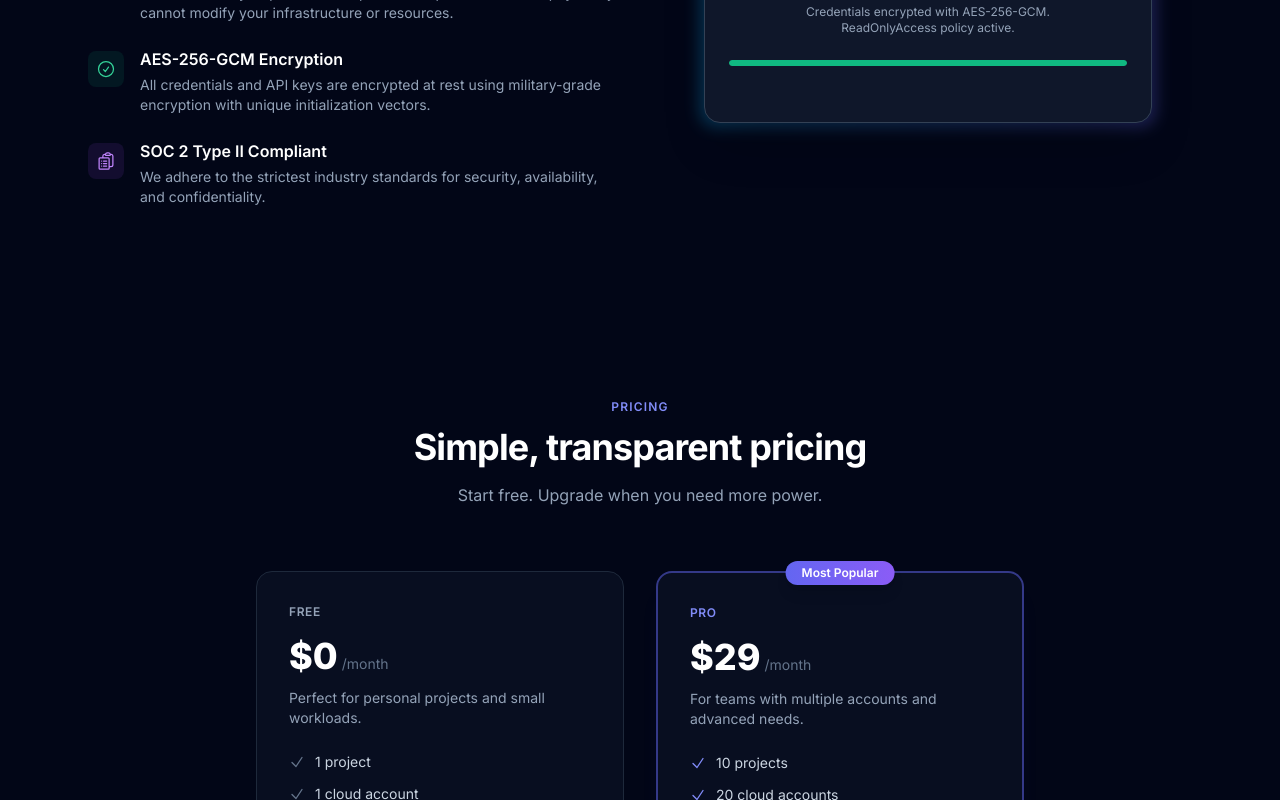
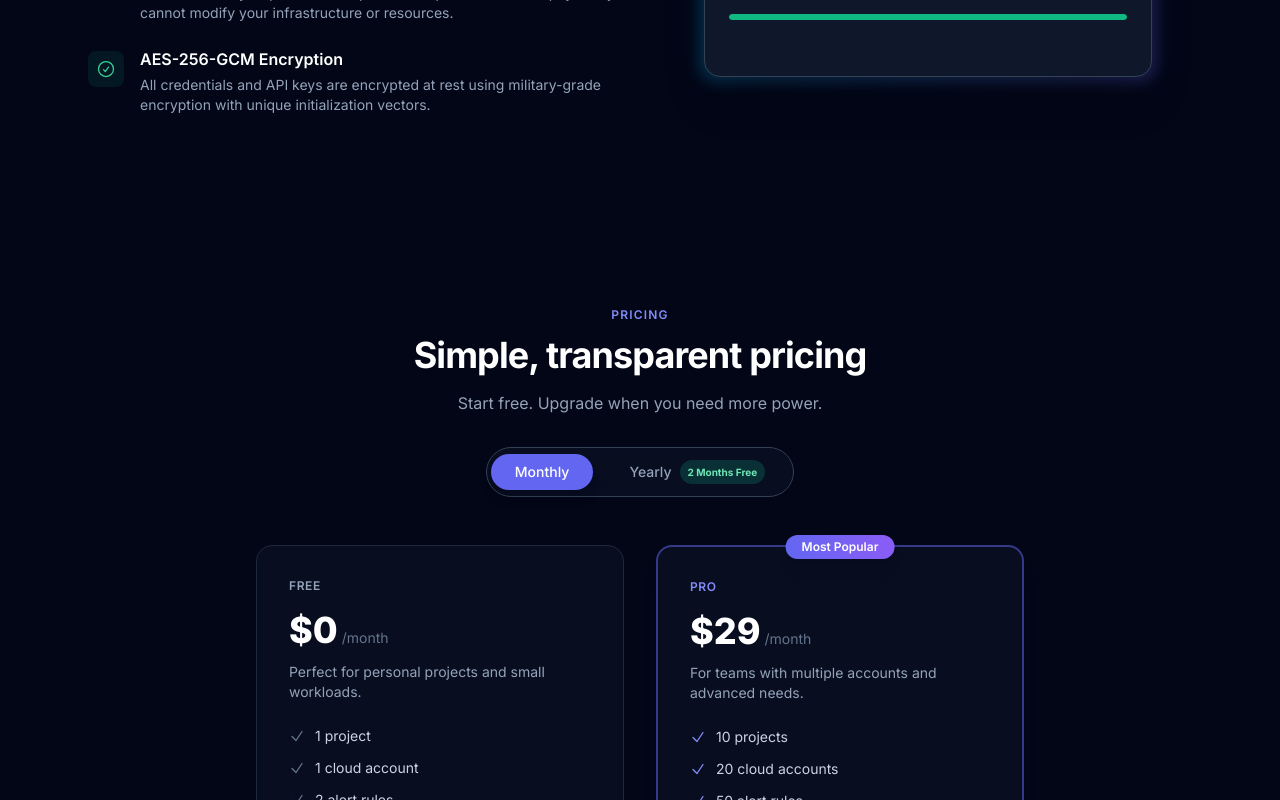
Before and after one commit to balajic1999/Server-Cost-Monitor, a Next.js app in the folder apps/web/: page / in a window 1280 px wide. Shown: the part 4680-5480 px from the top of the page. Built offline with nearby package versions, Linux system fonts and the light colour scheme; no server answers.

Commit message:
feat(web): add monthly/yearly pricing toggle to landing page

```diff
--- a/apps/web/app/page.tsx
+++ b/apps/web/app/page.tsx
@@ -1,10 +1,12 @@
 "use client";
 
 import Link from "next/link";
+import { useState } from "react";
 import { useAuth } from "../contexts/AuthContext";
 
 export default function LandingPage() {
   const { user } = useAuth();
+  const [isYearly, setIsYearly] = useState(false);
 
   return (
     <div className="min-h-screen bg-slate-950 text-white">
@@ -360,7 +362,7 @@ export default function LandingPage() {
               <div className="text-slate-300 space-y-4 leading-relaxed relative z-10">
                 <h3 className="text-xl font-bold text-white mb-2">Why I built CloudPulse</h3>
                 <p>
-                  "After receiving an unexpected $1,200 AWS bill for an idle side-project, I realized how broken cloud cost monitoring is for independent developers and small teams. The native tools are too complex, and enterprise solutions cost more than the infrastructure itself."
+                  "After receiving an unexpected $34,000 AWS bill for an idle side-project, I realized how broken cloud cost monitoring is for independent developers and small teams. The native tools are too complex, and enterprise solutions cost more than the infrastructure itself."
                 </p>
                 <p>
                   "I built CloudPulse to be the tool I wish I had: simple to set up, secure by default, and proactive about warning you before disaster strikes. We don't have a giant sales team or fancy corporate logos yet, but what we do have is a deep commitment to treating your AWS credentials and data with the utmost respect."
@@ -435,15 +437,6 @@ export default function LandingPage() {
                     <p className="mt-1 text-sm text-slate-400">All credentials and API keys are encrypted at rest using military-grade encryption with unique initialization vectors.</p>
                   </div>
                 </li>
-                <li className="flex items-start gap-4">
-                  <div className="mt-1 rounded-lg bg-purple-500/10 p-2 text-purple-400">
-                    <svg className="h-5 w-5" fill="none" viewBox="0 0 24 24" strokeWidth="1.5" stroke="currentColor"><path strokeLinecap="round" strokeLinejoin="round" d="M9 12h3.75M9 15h3.75M9 18h3.75m3 .75H18a2.25 2.25 0 002.25-2.25V6.108c0-1.135-.845-2.098-1.976-2.192a48.424 48.424 0 00-1.123-.08m-5.801 0c-.065.21-.1.433-.1.664 0 .414.336.75.75.75h4.5a.75.75 0 00.75-.75 2.25 2.25 0 00-.1-.664m-5.8 0A2.251 2.251 0 0113.5 2.25H15c1.012 0 1.867.668 2.15 1.586m-5.8 0c-.376.023-.75.05-1.124.08C9.095 4.01 8.25 4.973 8.25 6.108V8.25m0 0H4.875c-.621 0-1.125.504-1.125 1.125v11.25c0 .621.504 1.125 1.125 1.125h9.75c.621 0 1.125-.504 1.125-1.125V9.375c0-.621-.504-1.125-1.125-1.125H8.25zM6.75 12h.008v.008H6.75V12zm0 3h.008v.008H6.75V15zm0 3h.008v.008H6.75V18z" /></svg>
-                  </div>
-                  <div>
-                    <p className="font-semibold text-white">SOC 2 Type II Compliant</p>
-                    <p className="mt-1 text-sm text-slate-400">We adhere to the strictest industry standards for security, availability, and confidentiality.</p>
-                  </div>
-                </li>
               </ul>
             </div>
             {/* Visual for security */}
@@ -484,7 +477,27 @@ export default function LandingPage() {
             <p className="mx-auto mt-4 max-w-xl text-slate-400">Start free. Upgrade when you need more power.</p>
           </div>
 
-          <div className="mt-16 grid gap-8 sm:grid-cols-2 mx-auto max-w-3xl">
+          <div className="mt-8 flex justify-center">
+            <div className="flex items-center gap-3 rounded-full border border-slate-700 bg-slate-900/50 p-1 backdrop-blur-sm">
+              <button
+                onClick={() => setIsYearly(false)}
+                className={`rounded-full px-6 py-2 text-sm font-medium transition-all ${!isYearly ? "bg-indigo-500 text-white shadow-lg" : "text-slate-400 hover:text-white"}`}
+              >
+                Monthly
+              </button>
+              <button
+                onClick={() => setIsYearly(true)}
+                className={`flex items-center gap-2 rounded-full px-6 py-2 text-sm font-medium transition-all ${isYearly ? "bg-indigo-500 text-white shadow-lg" : "text-slate-400 hover:text-white"}`}
+              >
+                Yearly
+                <span className="rounded-full bg-emerald-500/20 px-2 py-0.5 text-[10px] font-bold text-emerald-300">
+                  2 Months Free
+                </span>
+              </button>
+            </div>
+          </div>
+
+          <div className="mt-12 grid gap-8 sm:grid-cols-2 mx-auto max-w-3xl">
             {/* Free Plan */}
             <div className="rounded-2xl border border-slate-800 bg-slate-900/50 p-8">
               <p className="text-xs font-semibold uppercase tracking-wider text-slate-400">Free</p>
@@ -514,9 +527,12 @@ export default function LandingPage() {
                 Most Popular
               </div>
               <p className="text-xs font-semibold uppercase tracking-wider text-indigo-400">Pro</p>
-              <div className="mt-4 flex items-baseline gap-1">
-                <span className="text-4xl font-extrabold text-white">$29</span>
-                <span className="text-sm text-slate-500">/month</span>
+              <div className="mt-4 flex flex-col gap-1">
+                <div className="flex items-baseline gap-1">
+                  <span className="text-4xl font-extrabold text-white">${isYearly ? "290" : "29"}</span>
+                  <span className="text-sm text-slate-500">{isYearly ? "/year" : "/month"}</span>
+                </div>
+                {isYearly && <p className="text-xs text-emerald-400 font-medium">Save $58 compared to monthly</p>}
               </div>
               <p className="mt-3 text-sm text-slate-400">For teams with multiple accounts and advanced needs.</p>
               <ul className="mt-6 space-y-3">
```
